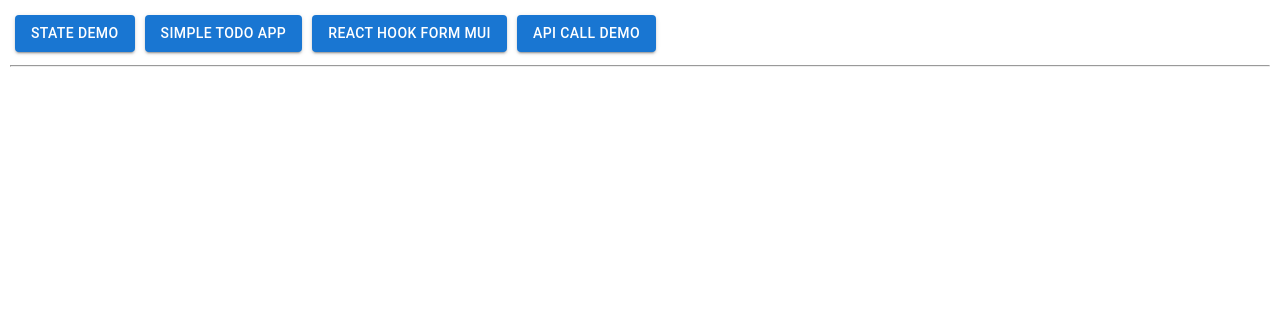
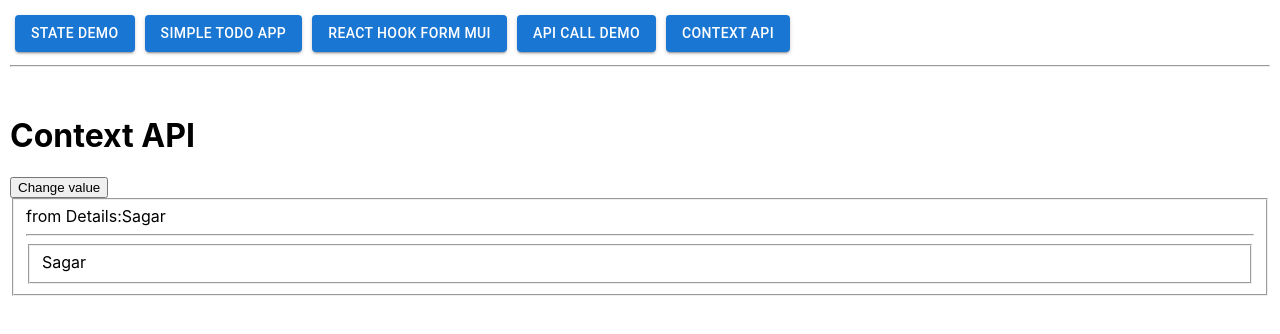
Before and after one commit to gavand-sagar/Upgrad-React-Training, a React (Create React App) app: page /ContextAPI in a window 1280 px wide. Shown: the top 334 px of the page. Built offline with nearby package versions, Linux system fonts and the light colour scheme.

Commit message:
context API demo

```diff
--- /dev/null
+++ b/src/ContextAPI.jsx
@@ -0,0 +1,34 @@
+import React, { createContext, useContext, useState } from 'react'
+
+const MyContext = createContext({ username: '' })
+
+function Username() {
+  // I can access context here
+  let { username } = useContext(MyContext);
+  return (<fieldset>{username}</fieldset>)
+}
+
+function UserDetails() {
+  // I can access context here
+  let { username } = useContext(MyContext);
+  return (
+    <fieldset>
+      from Details:{username}
+      <hr />
+      <Username />
+    </fieldset>)
+}
+
+export default function ContextAPI() {
+  let [username, setUsername] = useState("Sagar")  // Data is here
+  function handleChange() {
+    setUsername("Superman")
+  }
+  return (
+    <MyContext value={{ username: username }}>
+      <h1>Context API</h1>
+      <button onClick={handleChange}>Change value</button>
+      <UserDetails />
+    </MyContext>
+  )
+}
--- a/src/Routes.js
+++ b/src/Routes.js
@@ -15,6 +15,7 @@ import SimpleTodoApp from './SimpleTodoApp';
 import ApiCallDemo from './ApiCallDemo';
 import ProductDetails from './ProductDetails';
 import LoginFormPostAPI from './LoginFormPostAPI';
+import ContextAPI from './ContextAPI';
 
 export const routes = [
     {
@@ -41,6 +42,11 @@ export const routes = [
         path: '/ProductDetails/:productid',
         element: <ProductDetails />
     },
+     {
+        path: '/ContextAPI',
+        linkText: "Context API",
+        element: <ContextAPI />
+    },
     {
         path: '/Login',
         element: <LoginFormPostAPI />
```
